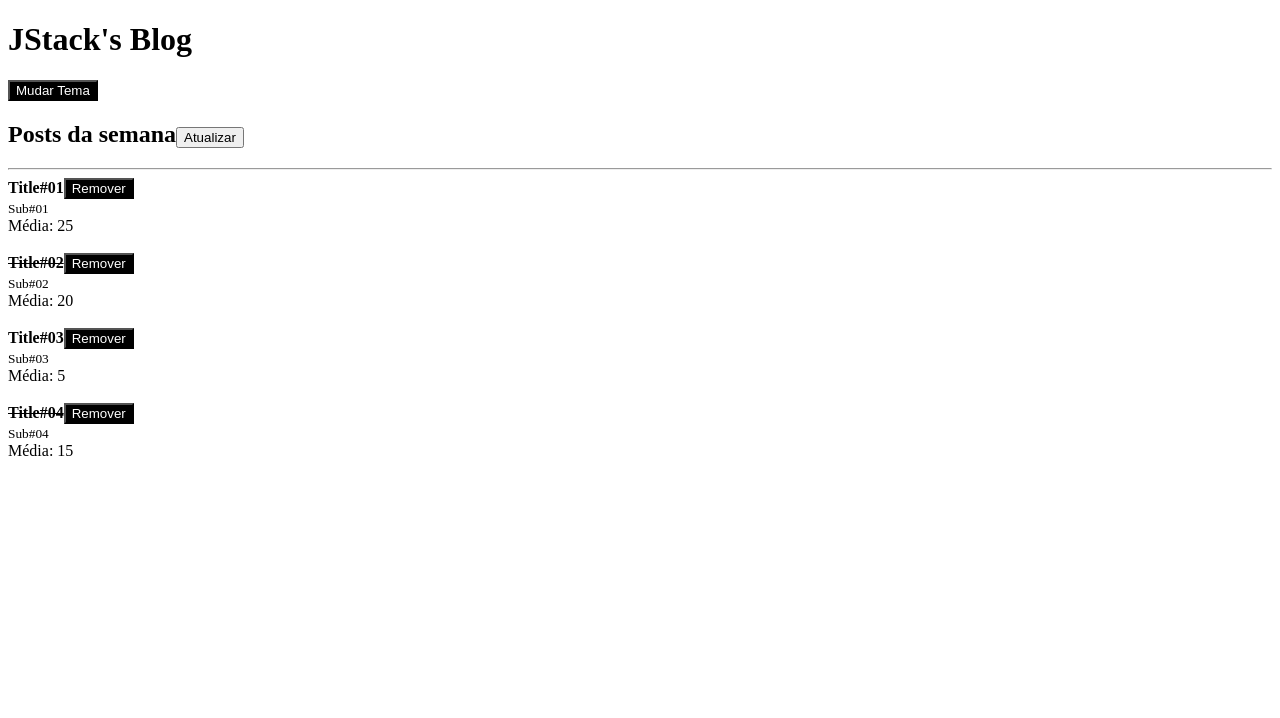
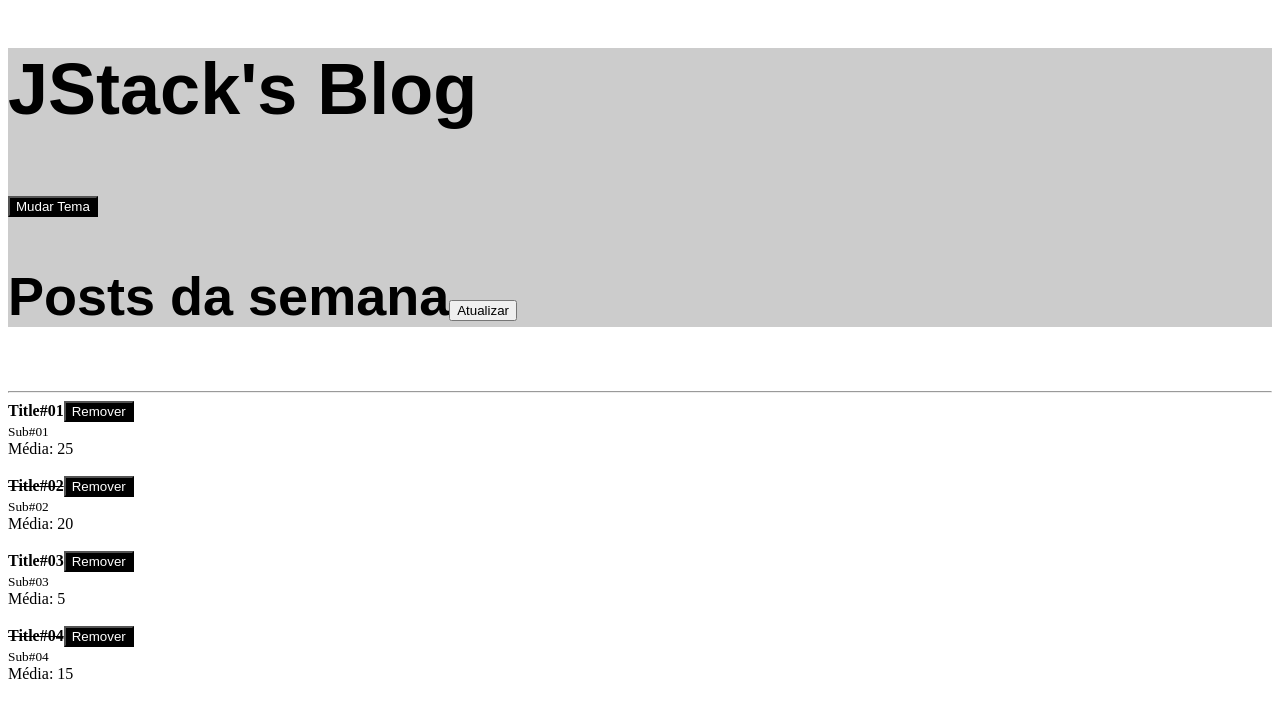
Before and after one commit to AnaSousa314/Funcdamentos-React, a React app: page / in a window 1280 px wide. Shown: the top 718 px of the page. Built offline with nearby package versions, Linux system fonts and the light colour scheme.

Commit message:
aula17 Inline Styles

```diff
--- a/src/Header.js
+++ b/src/Header.js
@@ -8,7 +8,14 @@ export default function Header(props){
 
   const {onToggleTheme} = useContext(ThemeContext);
   return(
-    <>
+    <div
+      style={{
+        background: '#ccc',
+        fontFamily:'sans-serif',
+        fontSize: 36,//por padrão é em px, se quiser outro, coloque entre aspas;
+        marginBottom: '4rem'
+      }}
+    >
       <h1>{props.title}</h1>
       <Button
         onClick={onToggleTheme}
@@ -16,7 +23,7 @@ export default function Header(props){
         Mudar Tema
       </Button>
       {props.children}
-    </>
+    </div>
   )
 }
 
```
